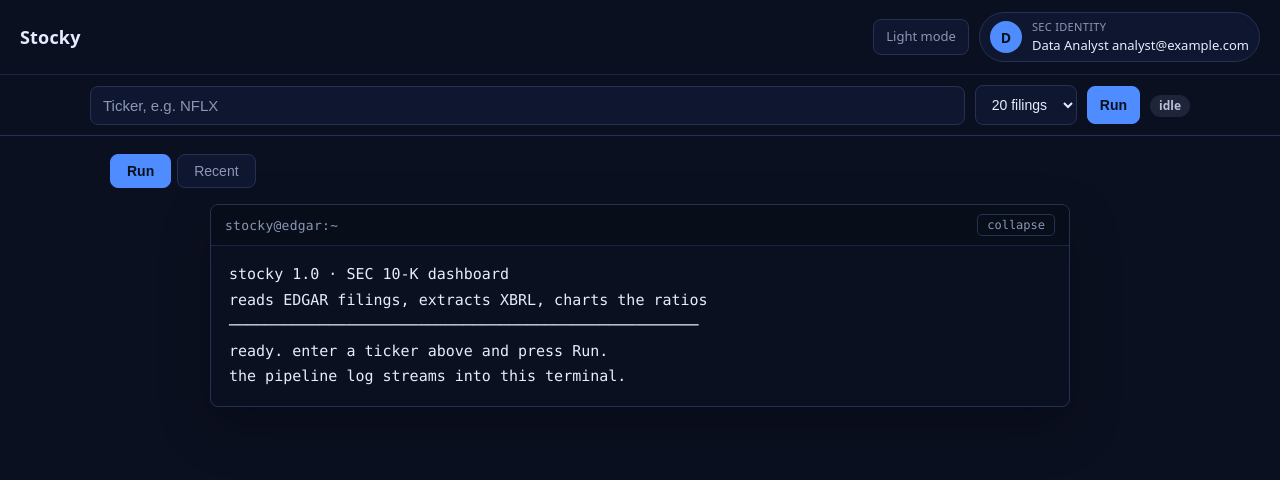
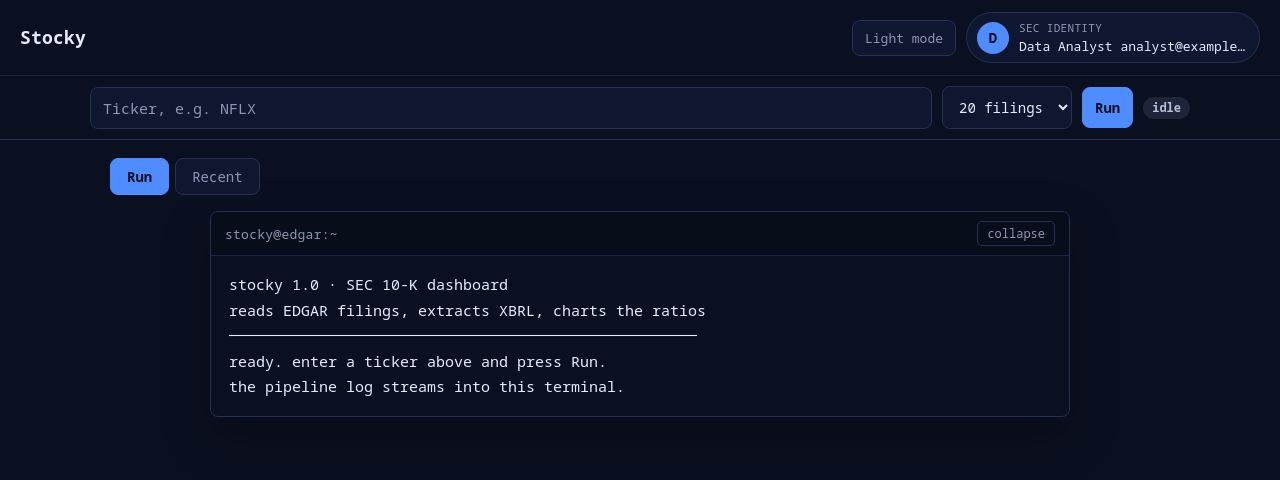
Before and after one commit to jorgecanut/10kanalyzer, a Flask app: page / in a window 1280 px wide. Shown: the top 480 px of the page. Run offline with Flask 3, Linux system fonts and the light colour scheme; data that the repository does not hold is empty.

Commit message:
changed font

```diff
--- a/templates/index.html
+++ b/templates/index.html
@@ -13,6 +13,14 @@
 <style>
   :root {
     color-scheme: dark;
+    --mono:"UbuntuMono Nerd Font Mono", "UbuntuMono Nerd Font",
+           "JetBrainsMono Nerd Font Mono", "JetBrainsMono Nerd Font",
+           "FiraCode Nerd Font Mono", "FiraCode Nerd Font",
+           "Hack Nerd Font Mono", "Hack Nerd Font",
+           "CaskaydiaCove Nerd Font Mono", "CaskaydiaCove Nerd Font",
+           "SauceCodePro Nerd Font Mono", "SauceCodePro Nerd Font",
+           "Noto Sans Mono", ui-monospace, SFMono-Regular, Menlo,
+           Consolas, "DejaVu Sans Mono", monospace;
     --bg:#0b1020;            /* page and terminal share this colour */
     --surface:#0f1730;
     --surface-2:#121d3a;
@@ -53,8 +61,9 @@
   }
   * { box-sizing: border-box; }
   html { scroll-padding-top:130px; }
-  body { margin:0; font:15px/1.5 system-ui, -apple-system, "Segoe UI", Roboto, sans-serif;
+  body { margin:0; font:15px/1.55 var(--mono);
          background:var(--bg); color:var(--text); }
+  button, input, select, textarea { font-family: var(--mono); }
 
   /* Header + ticker bar stay pinned to the top of the viewport. */
   .topbar { position:sticky; top:0; z-index:30; background:var(--bg);
@@ -140,14 +149,14 @@
   .term-bar { display:flex; align-items:center; justify-content:space-between; gap:12px;
               padding:9px 14px; background:var(--bar); border-bottom:1px solid var(--line-soft); }
   .terminal.collapsed .term-bar { border-bottom:0; }
-  .term-title { font:13px ui-monospace, SFMono-Regular, Menlo, Consolas, "Liberation Mono", monospace;
+  .term-title { font:13px var(--mono);
                 color:var(--muted); letter-spacing:.02em; }
   .term-toggle { border:1px solid var(--line); background:transparent; color:var(--muted); cursor:pointer;
-                 font:12px ui-monospace, SFMono-Regular, Menlo, Consolas, monospace;
+                 font:12px var(--mono);
                  padding:3px 9px; border-radius:5px; }
   .term-toggle:hover { color:var(--text); border-color:var(--muted); }
   .term-body { max-height:360px; overflow:auto; padding:16px 18px;
-               font:15px/1.7 ui-monospace, SFMono-Regular, Menlo, Consolas, "Liberation Mono", monospace;
+               font:15px/1.7 var(--mono);
                color:var(--text); opacity:1;
                transition:max-height .35s ease, opacity .25s ease, padding .35s ease; }
   .terminal.collapsed .term-body { max-height:0; opacity:0; padding-top:0; padding-bottom:0; }
```
Also changed, not shown: 1 other file.
